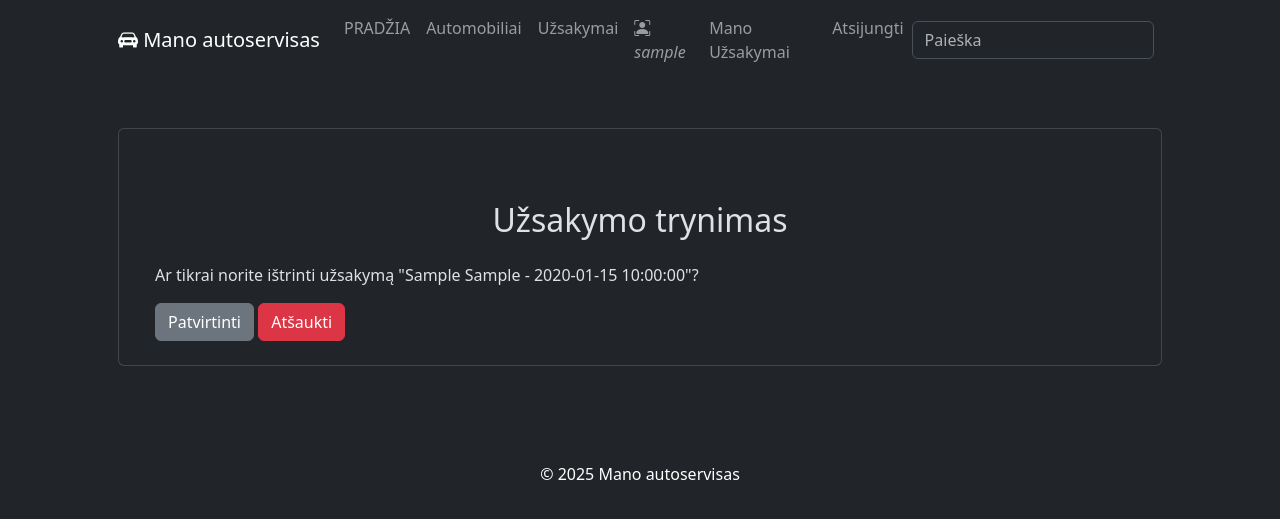
After one commit to DonatasNoreika/autoservice_20251023, a Django app: page /orders/1/delete/ in a window 1280 px wide. The commit adds this page. Shown: the top 519 px of the page. Run offline with Django 5.2, Linux system fonts and the light colour scheme; a user stored in the database is signed in; tables that the repository leaves empty hold one stand-in row (values such as "Sample post"); some libraries are stand-ins or nearby versions.

Commit message:
11: +Padaryti, kad prisijungęs vartotojas galėtų ištrinti savo užsakymus. Panaudoti DeleteView

```diff
--- a/mysite/autoservice/templates/order.html
+++ b/mysite/autoservice/templates/order.html
@@ -17,6 +17,7 @@
 <p>Būsena: <b>{{ order.get_status_display }}</b></p>
 <div>
     <a class="btn btn-warning" href="{% url 'orders_update' order.pk %}">Redaguoti</a>
+    <a class="btn btn-danger" href="{% url 'orders_delete' order.pk %}">Ištrinti</a>
 </div>
 <table class="table table-hover">
     <thead>
--- /dev/null
+++ b/mysite/autoservice/templates/order_delete.html
@@ -0,0 +1,20 @@
+{% extends "base.html" %}
+
+{% block title %}Užsakymo trynimas{% endblock %}
+
+{% block content %}
+<div class="container mt-5">
+    <div class="row justify-content-center">
+        <div class="col-md">
+            <h2 class="mb-4 text-center">Užsakymo trynimas</h2>
+            <p>Ar tikrai norite ištrinti užsakymą "{{ order }}"?</p>
+            <form method="post">
+                {% csrf_token %}
+                {% load crispy_forms_tags %}
+                <button type="submit" class="btn btn-secondary">Patvirtinti</button>
+                <a class="btn btn-danger" href="{% url 'order' order.pk %}">Atšaukti</a>
+            </form>
+        </div>
+    </div>
+</div>
+{% endblock %}
--- a/mysite/autoservice/urls.py
+++ b/mysite/autoservice/urls.py
@@ -13,4 +13,5 @@ urlpatterns = [
     path("profile/", views.ProfileUpdateView.as_view(), name="profile"),
     path("orders/create/", views.OrderCreateView.as_view(), name="orders_create"),
     path("orders/<int:pk>/update/", views.OrderUpdateView.as_view(), name="orders_update"),
+    path("orders/<int:pk>/delete/", views.OrderDeleteView.as_view(), name="orders_delete"),
 ]
--- a/mysite/autoservice/views.py
+++ b/mysite/autoservice/views.py
@@ -122,3 +122,12 @@ class OrderUpdateView(LoginRequiredMixin, UserPassesTestMixin, generic.UpdateVie
 
     def test_func(self):
         return self.get_object().client == self.request.user
+
+class OrderDeleteView(LoginRequiredMixin, UserPassesTestMixin, generic.DeleteView):
+    model = Order
+    template_name = "order_delete.html"
+    context_object_name = "order"
+    success_url = reverse_lazy('myorders')
+
+    def test_func(self):
+        return self.get_object().client == self.request.user
```
